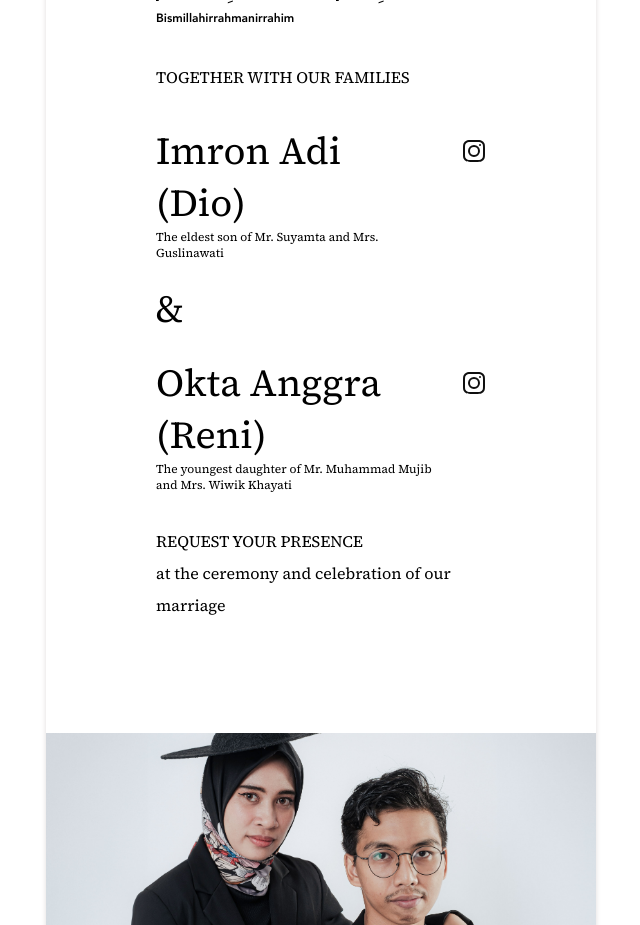
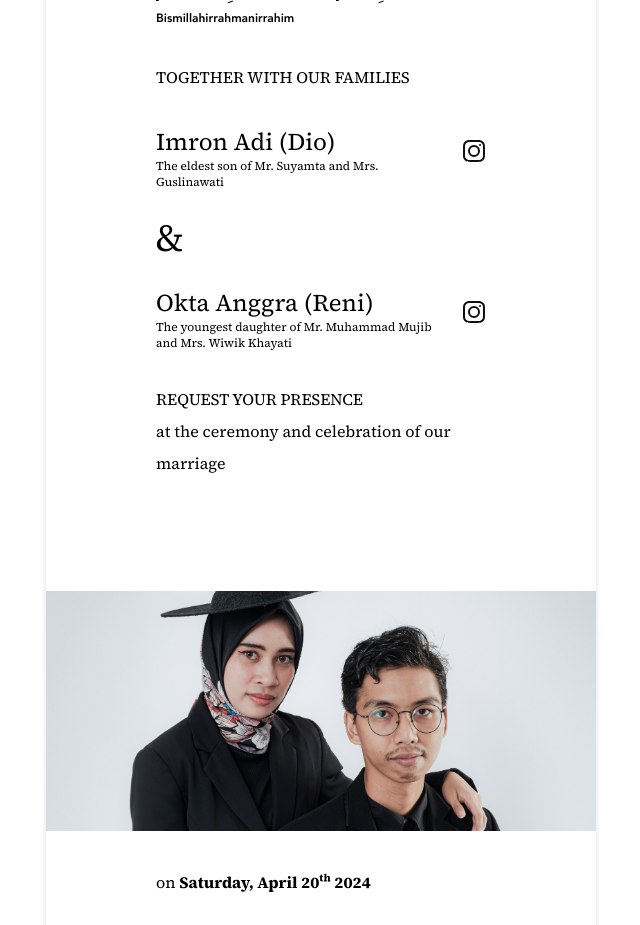
Before and after one commit to joyella-id/imronandanggra, a Next.js app: page / in a window 1280 px wide. Shown: the part 1660-2585 px from the top of the page, without its empty margins (319-959 px from the left). Built offline with nearby package versions, Linux system fonts and the light colour scheme; no server answers; a web font is replaced by a local one.

Commit message:
name fix

```diff
--- a/src/app/globals.scss
+++ b/src/app/globals.scss
@@ -49,10 +49,10 @@ input::-webkit-inner-spin-button {
 	margin: 0;
 }
 
-// /* Firefox */
-// input[type=number] {
-// 	-moz-appearance: textfield;
-// }
+/* Firefox */
+input[type=number] {
+	-moz-appearance: textfield;
+}
 
 p {
 	font-size: 16px;
--- a/src/pages/3/PersonalDetail/PersonalDetail.tsx
+++ b/src/pages/3/PersonalDetail/PersonalDetail.tsx
@@ -17,8 +17,8 @@ const PersonalDetail: React.FC<PersonalDetailPropTypes> = ({
 }) => {
 	return (
 		<div className={css.nameContainer}>
-			<div >
-				<h1 className="responsive">{name}</h1>
+			<div>
+				<h2 className="responsive">{name}</h2>
 				<div className="font-12 responsive">{subtitle}</div>
 			</div>
 			<a target="_blank" href={instagram}>
```
